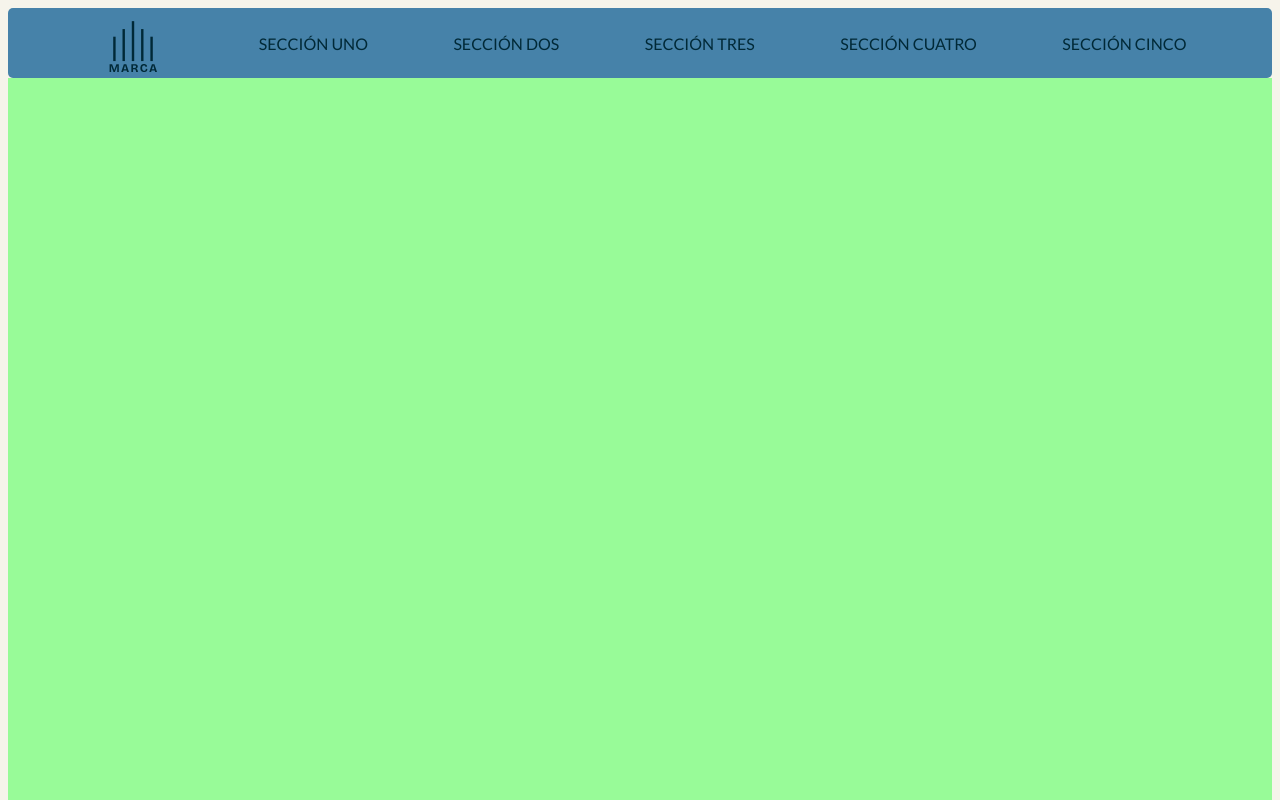
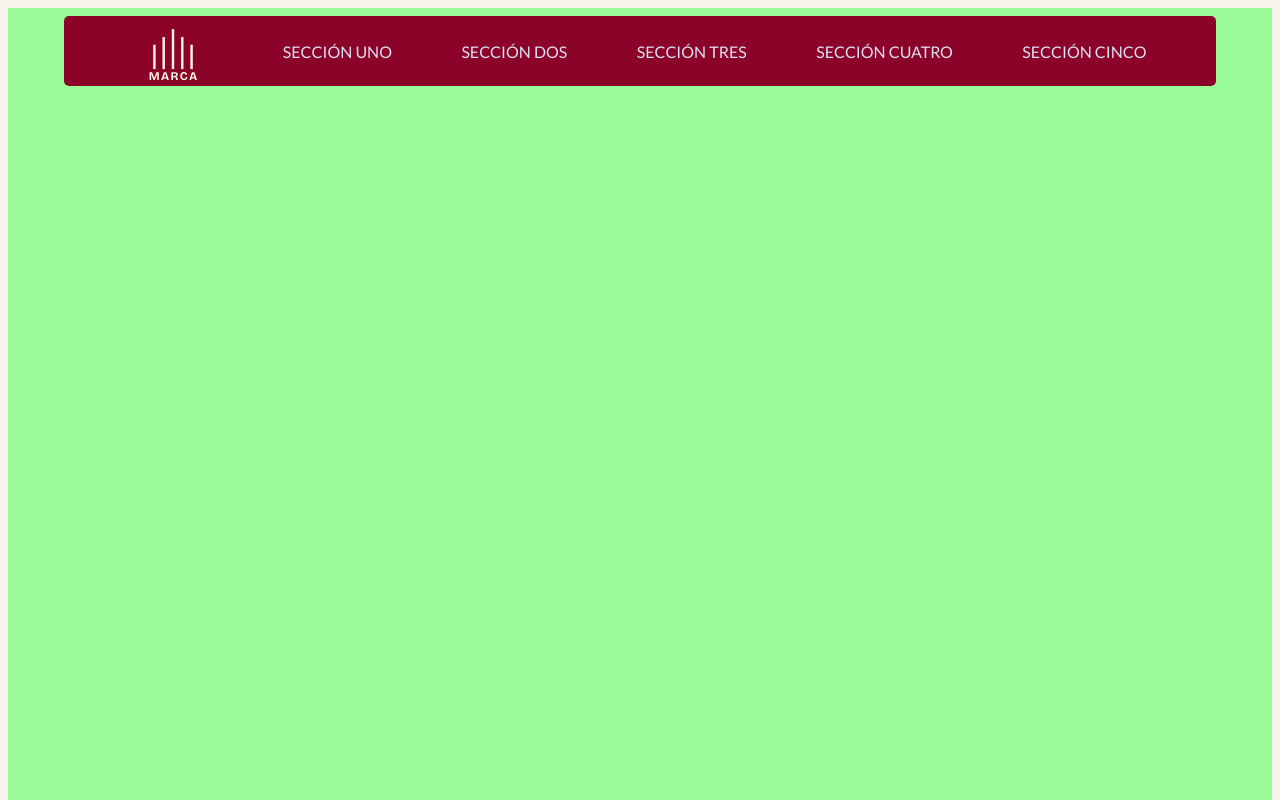
Before and after one commit to mareanovazquez/menuQR, a React (Vite) app: page / in a window 1280 px wide. Shown: the top 800 px of the page. Built offline with nearby package versions, Linux system fonts and the light colour scheme.

Commit message:
change styles in navbar

```diff
--- a/src/components/NavBar/NavBar.jsx
+++ b/src/components/NavBar/NavBar.jsx
@@ -1,15 +1,18 @@
 import { useContext, useEffect, useRef, useState } from "react";
 import { VisibilityContext } from "../../context/VisibilityContext";
 import marca from "../../assets/marca.svg";
+import marcaWhite from "../../assets/marcaWhite.svg"
 
 export const NavBar = () => {
 
     const { isXSmall, isSmall, isMedium, isLarge, isXLarge, isXXLarge } = useContext(VisibilityContext);
     const [showMenu, setShowMenu] = useState(false)
+    const [menuFixed, setMenuFixed] = useState(false)
 
     const handleShowMenu = () => {
         setShowMenu(!showMenu)
     }
+
 
     useEffect(() => {
         const handleKeyDown = (event) => {
@@ -35,8 +38,10 @@ export const NavBar = () => {
 
                 if (window.scrollY > seccionActivaRect.top) {
                     navBar.classList.add('fixed');
+                    setMenuFixed(true)
                 } else {
                     navBar.classList.remove('fixed');
+                    setMenuFixed(false)
                 }
             }
         };
@@ -85,7 +90,10 @@ export const NavBar = () => {
             {(isLarge || isXLarge || isXXLarge) && (
                 <div className="header">
                     <nav ref={navbarRef} className="navBar-desktop" id="navBar">
+                        {menuFixed ?
                         <img src={marca} alt="logo" />
+                        :
+                        <img src={marcaWhite} alt="logo"/> }
                         <a href="#seccionUno" className="item-desktop">SECCIÓN UNO</a>
                         <a href="#seccionDos" className="item-desktop">SECCIÓN DOS</a>
                         <a href="#seccionTres" className="item-desktop">SECCIÓN TRES</a>
--- a/src/styles/main.css
+++ b/src/styles/main.css
@@ -2,11 +2,18 @@
     --primary-font-family: "Lato", sans-serif;
     --font-size-base: 16px;
     --spacing-unit: 8px;
-    --primary-color: #002937;
-    --secondary-color: #009CCE;
-    --navbar-color:#FAF9F5;
-    --hover-color:#E88D67;
-    --background-color-navbar:#4682A9;
+
+    --primary-font-color: #0C1844;
+    --secondary-font-color: #1A2E75;
+    --primary-font-light-color:#DCE1F4;
+    --secondary-font-light-color:#E7EBF7;
+
+    --navbar-mobile-color:#FAF9F5;
+    --navbar-desktop-color:#FAF9F5;
+
+    --hover-font-color:#E88D67;
+
+    --background-color-navbar:#8B0328;
     --background-color-body:#F6F4EB;
 }
 
@@ -138,7 +145,10 @@ body {
     .header .navBar-desktop {
         background-color: var(--background-color-navbar);
         height: 70px;
-        width: 100%;
+        width: 90%;
+        position: absolute;
+        top: 2%;
+        left: 5%;
         display: flex;
         flex-direction: row;
         justify-content: space-evenly;
@@ -153,7 +163,7 @@ body {
         font-family: var(--primary-font-family);
         text-transform: uppercase;
         text-decoration: none;
-        color: var(--primary-color);
+        color: var(--primary-font-light-color);
         font-size: var(--font-size-base);
     }
 
@@ -172,6 +182,14 @@ body {
         /* Sombra para resaltar */
         animation: slideDown 0.7s ease;
         /* Duración, transición y tipo de animación */
+    }
+
+    .header .navBar-desktop.fixed .item-desktop {
+        color: var(--primary-font-color);
+    }
+
+    .header .navBar-desktop.fixed .item-desktop:hover {
+        color: var(--hover-font-color);
     }
 
 }
```
Also changed, not shown: src/assets/marcaWhite.svg (added).
